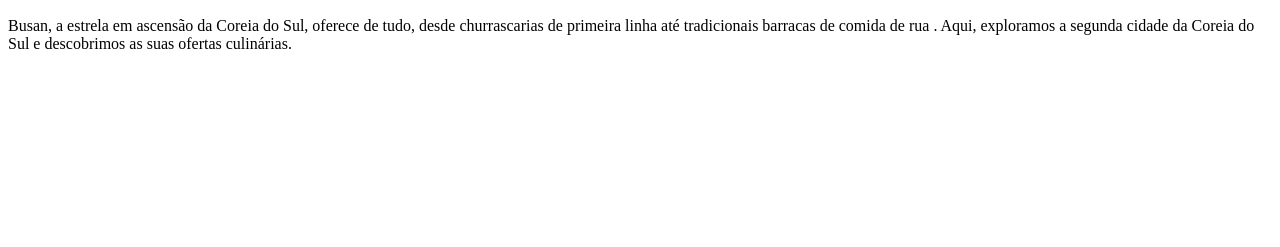
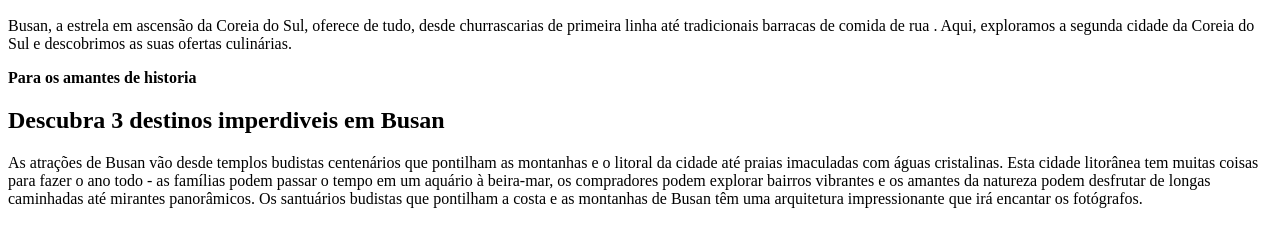
Before and after one commit to angelinalinda/locaisturisticostrabalho, a plain HTML site: page index.html in a window 1280 px wide. Shown: the part 409-656 px from the top of the page. Drawn offline with Linux system fonts and the light colour scheme.

Commit message:
quarto commit, criando essa coisa chamada sextion.amantes-historia

```diff
--- a/index.html
+++ b/index.html
@@ -17,7 +17,19 @@
         </p>
     </header>
     <div class="divider"></div>
-    <main></main>
+    <main>
+        <section class="amantes-historia">
+            <strong> Para os amantes de historia</strong>
+            <h2>Descubra 3 destinos imperdiveis em Busan</h2>
+            <p>
+                As atrações de Busan vão desde templos budistas centenários que pontilham as montanhas e
+                o litoral da cidade até praias imaculadas com águas cristalinas. Esta cidade litorânea tem muitas coisas para fazer o ano todo - as famílias podem passar o tempo em um aquário à beira-mar, os compradores podem explorar bairros vibrantes e os amantes da natureza podem desfrutar de longas caminhadas até mirantes panorâmicos.
+                Os santuários budistas
+                 que pontilham a costa e as montanhas
+                 de Busan têm uma arquitetura impressionante que irá encantar os fotógrafos.
+            </p>
+        </section>
+    </main>
    </div>
 </body>
 </html>
```
